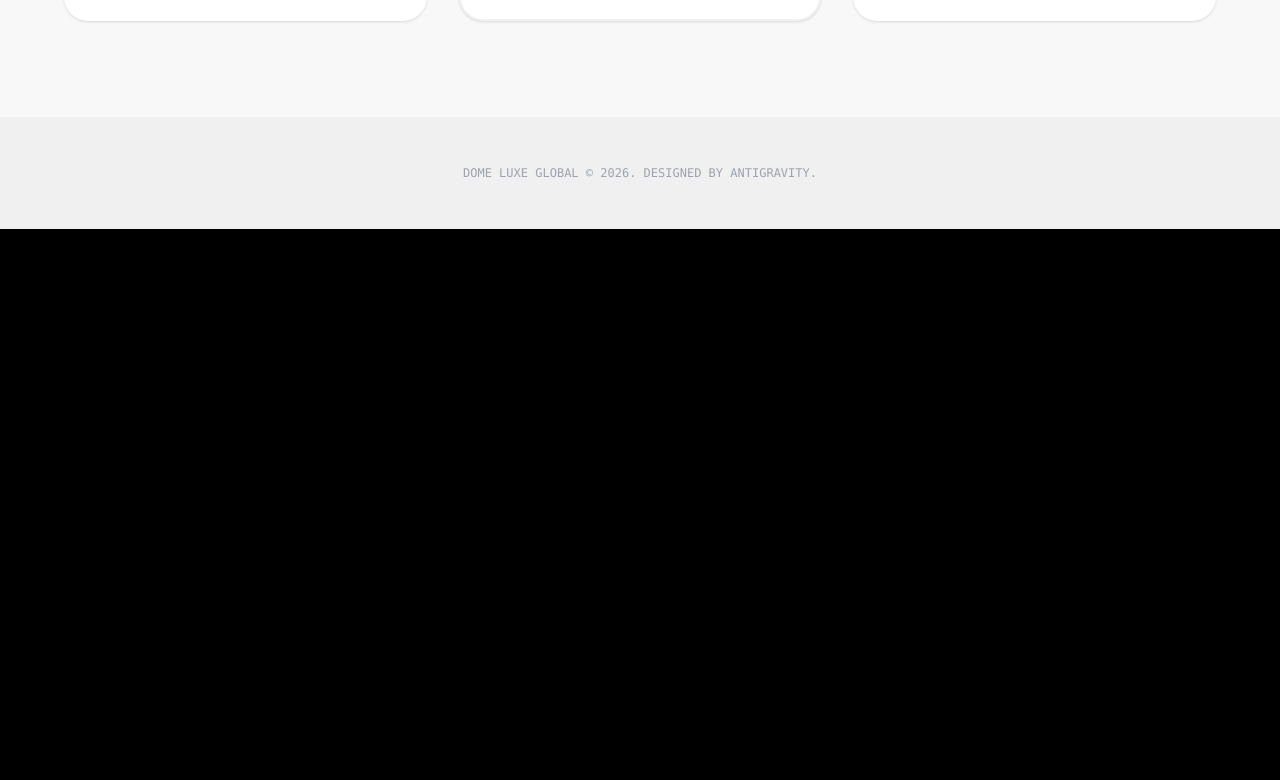
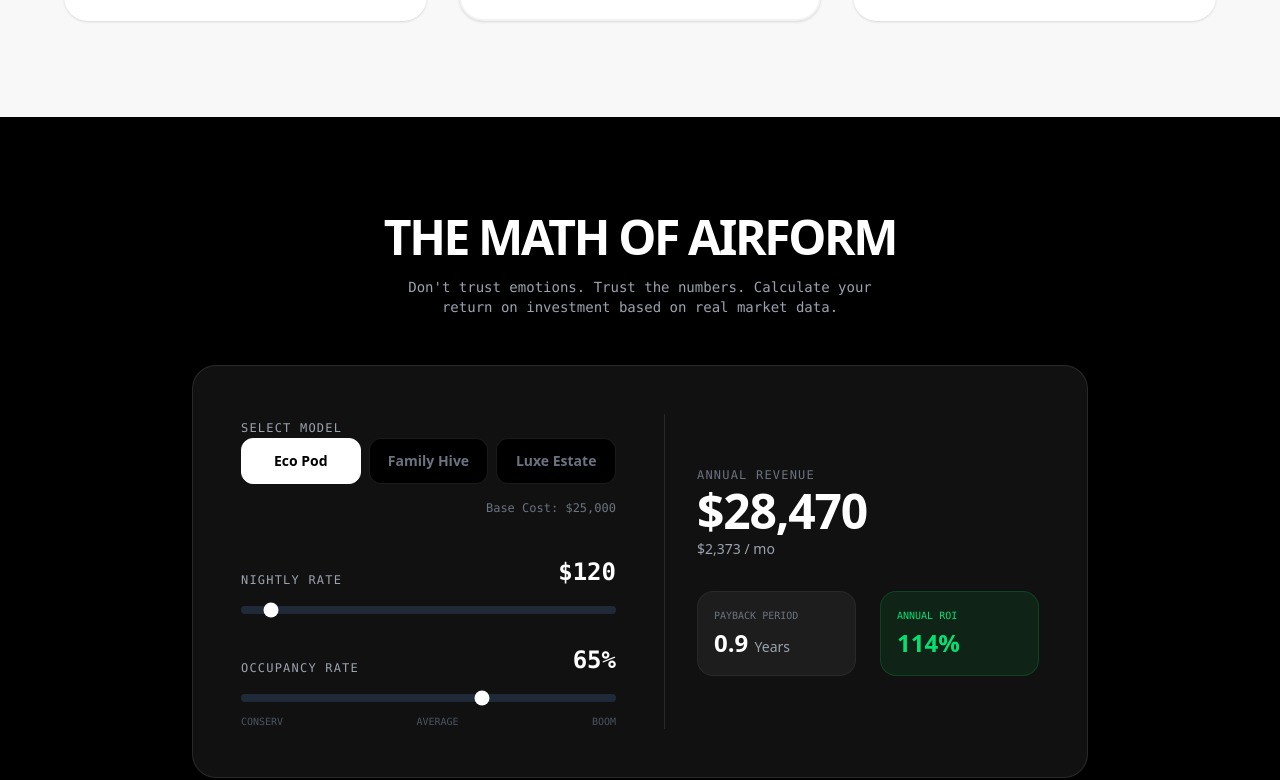
Before and after one commit to Sasha777sh/edem_heart_mvp, a Next.js app in the folder rentgen-landing/: page /en/dome in a window 1280 px wide. Shown: the part 4780-5560 px from the top of the page. Before the commit the page ends 5009 px from the top, so only its background shows below. Built offline with nearby package versions, Linux system fonts and the light colour scheme.

Commit message:
Add Interactive ROI Calculator Component

```diff
--- a/rentgen-landing/app/[lang]/dome/page.tsx
+++ b/rentgen-landing/app/[lang]/dome/page.tsx
@@ -1,7 +1,8 @@
 import React from "react";
 import LanguageSwitcher from "../../components/LanguageSwitcher";
 import StickyCTA from "../../components/StickyCTA";
-import TelegramLoginButton from "../../components/TelegramLoginButton";
+import TelegramLoginButton from "@/app/components/TelegramLoginButton";
+import ROICalculator from "@/app/components/dome/ROICalculator";
 
 export default async function DomePage({ params }: { params: Promise<{ lang: "en" | "ru" | "es" | "pt" }> }) {
     const { lang } = await params;
@@ -327,6 +328,9 @@
                 </div>
             </section>
 
+
+            <ROICalculator />
+
             <footer className="py-12 text-center text-xs font-mono uppercase text-gray-400">
                 Dome Luxe Global © 2026. Designed by Antigravity.
             </footer>
--- /dev/null
+++ b/rentgen-landing/app/components/dome/ROICalculator.tsx
@@ -0,0 +1,159 @@
+'use client';
+
+import { useState, useMemo } from 'react';
+
+type Model = {
+    id: 'pod',
+    name: 'Eco Pod',
+    cost: 25000,
+    area: '35m²',
+    defaultRate: 120
+};
+
+const MODELS: Model[] = [
+    { id: 'pod', name: 'Eco Pod', cost: 25000, area: '35m²', defaultRate: 120 },
+    { id: 'hive', name: 'Family Hive', cost: 65000, area: '90m²', defaultRate: 250 },
+    { id: 'estate', name: 'Luxe Estate', cost: 180000, area: '250m²', defaultRate: 800 }
+];
+
+export default function ROICalculator() {
+    const [selectedModel, setSelectedModel] = useState<Model>(MODELS[0]);
+    const [nightlyRate, setNightlyRate] = useState<number>(MODELS[0].defaultRate);
+    const [occupancy, setOccupancy] = useState<number>(65); // Default 65%
+
+    const stats = useMemo(() => {
+        const annualRevenue = nightlyRate * 365 * (occupancy / 100);
+        const monthlyRevenue = annualRevenue / 12;
+        const paybackMonths = selectedModel.cost / monthlyRevenue;
+        const paybackYears = paybackMonths / 12;
+        const roi = (annualRevenue / selectedModel.cost) * 100;
+
+        return {
+            monthly: Math.round(monthlyRevenue),
+            annual: Math.round(annualRevenue),
+            paybackYears: paybackYears.toFixed(1),
+            roi: Math.round(roi)
+        };
+    }, [selectedModel, nightlyRate, occupancy]);
+
+    const handleModelChange = (model: Model) => {
+        setSelectedModel(model);
+        setNightlyRate(model.defaultRate);
+    };
+
+    return (
+        <section className="py-24 px-6 bg-black text-white">
+            <div className="max-w-4xl mx-auto space-y-12">
+                <div className="text-center space-y-4">
+                    <h2 className="text-3xl md:text-5xl font-black uppercase tracking-tighter">The Math of Airform</h2>
+                    <p className="text-gray-400 font-mono text-sm max-w-lg mx-auto">
+                        Don't trust emotions. Trust the numbers. Calculate your return on investment based on real market data.
+                    </p>
+                </div>
+
+                <div className="grid md:grid-cols-2 gap-12 bg-[#111] p-8 md:p-12 rounded-3xl border border-white/10 shadow-2xl">
+
+                    {/* CONTROLS */}
+                    <div className="space-y-10">
+                        {/* Model Selector */}
+                        <div className="space-y-4">
+                            <label className="text-xs font-mono uppercase text-gray-400 tracking-widest">Select Model</label>
+                            <div className="grid grid-cols-3 gap-2">
+                                {MODELS.map(model => (
+                                    <button
+                                        key={model.id}
+                                        onClick={() => handleModelChange(model)}
+                                        className={`py-3 px-2 rounded-xl text-sm font-bold transition-all border ${selectedModel.id === model.id
+                                                ? 'bg-white text-black border-white'
+                                                : 'bg-black text-gray-500 border-white/10 hover:border-white/30'
+                                            }`}
+                                    >
+                                        {model.name}
+                                    </button>
+                                ))}
+                            </div>
+                            <div className="text-right text-xs font-mono text-gray-500">
+                                Base Cost: ${selectedModel.cost.toLocaleString()}
+                            </div>
+                        </div>
+
+                        {/* Sliders */}
+                        <div className="space-y-6">
+
+                            {/* Nightly Rate */}
+                            <div className="space-y-2">
+                                <div className="flex justify-between items-end">
+                                    <label className="text-xs font-mono uppercase text-gray-400 tracking-widest">Nightly Rate</label>
+                                    <span className="text-2xl font-bold font-mono">${nightlyRate}</span>
+                                </div>
+                                <input
+                                    type="range"
+                                    min="30"
+                                    max="1500"
+                                    step="10"
+                                    value={nightlyRate}
+                                    onChange={(e) => setNightlyRate(Number(e.target.value))}
+                                    className="w-full h-2 bg-gray-800 rounded-lg appearance-none cursor-pointer accent-white"
+                                />
+                            </div>
+
+                            {/* Occupancy */}
+                            <div className="space-y-2">
+                                <div className="flex justify-between items-end">
+                                    <label className="text-xs font-mono uppercase text-gray-400 tracking-widest">Occupancy Rate</label>
+                                    <span className="text-2xl font-bold font-mono">{occupancy}%</span>
+                                </div>
+                                <input
+                                    type="range"
+                                    min="0"
+                                    max="100"
+                                    step="5"
+                                    value={occupancy}
+                                    onChange={(e) => setOccupancy(Number(e.target.value))}
+                                    className="w-full h-2 bg-gray-800 rounded-lg appearance-none cursor-pointer accent-white"
+                                />
+                                <div className="flex justify-between text-[10px] uppercase text-gray-600 font-mono pt-1">
+                                    <span>Conserv</span>
+                                    <span>Average</span>
+                                    <span>Boom</span>
+                                </div>
+                            </div>
+
+                        </div>
+                    </div>
+
+                    {/* RESULTS */}
+                    <div className="flex flex-col justify-center space-y-8 pl-0 md:pl-8 border-l-0 md:border-l border-white/10">
+
+                        <div className="space-y-1">
+                            <div className="text-xs font-mono uppercase text-gray-500 tracking-widest">Annual Revenue</div>
+                            <div className="text-4xl md:text-5xl font-black tracking-tight text-white">
+                                ${stats.annual.toLocaleString()}
+                            </div>
+                            <div className="text-sm text-gray-400">
+                                ${stats.monthly.toLocaleString()} / mo
+                            </div>
+                        </div>
+
+                        <div className="grid grid-cols-2 gap-6">
+                            <div className="p-4 bg-white/5 rounded-2xl border border-white/5">
+                                <div className="text-[10px] font-mono uppercase text-gray-500 mb-1">Payback Period</div>
+                                <div className="text-2xl font-bold text-white">
+                                    {stats.paybackYears} <span className="text-sm font-normal text-gray-400">Years</span>
+                                </div>
+                            </div>
+                            <div className="p-4 bg-green-500/10 rounded-2xl border border-green-500/20">
+                                <div className="text-[10px] font-mono uppercase text-green-400 mb-1">Annual ROI</div>
+                                <div className="text-2xl font-bold text-green-400">
+                                    {stats.roi}%
+                                </div>
+                            </div>
+                        </div>
+
+                    </div>
+
+                </div>
+            </div>
+        </section>
+    );
+}
```
Also changed, not shown: 2 other files (tests, documents, lock files or other folders).
